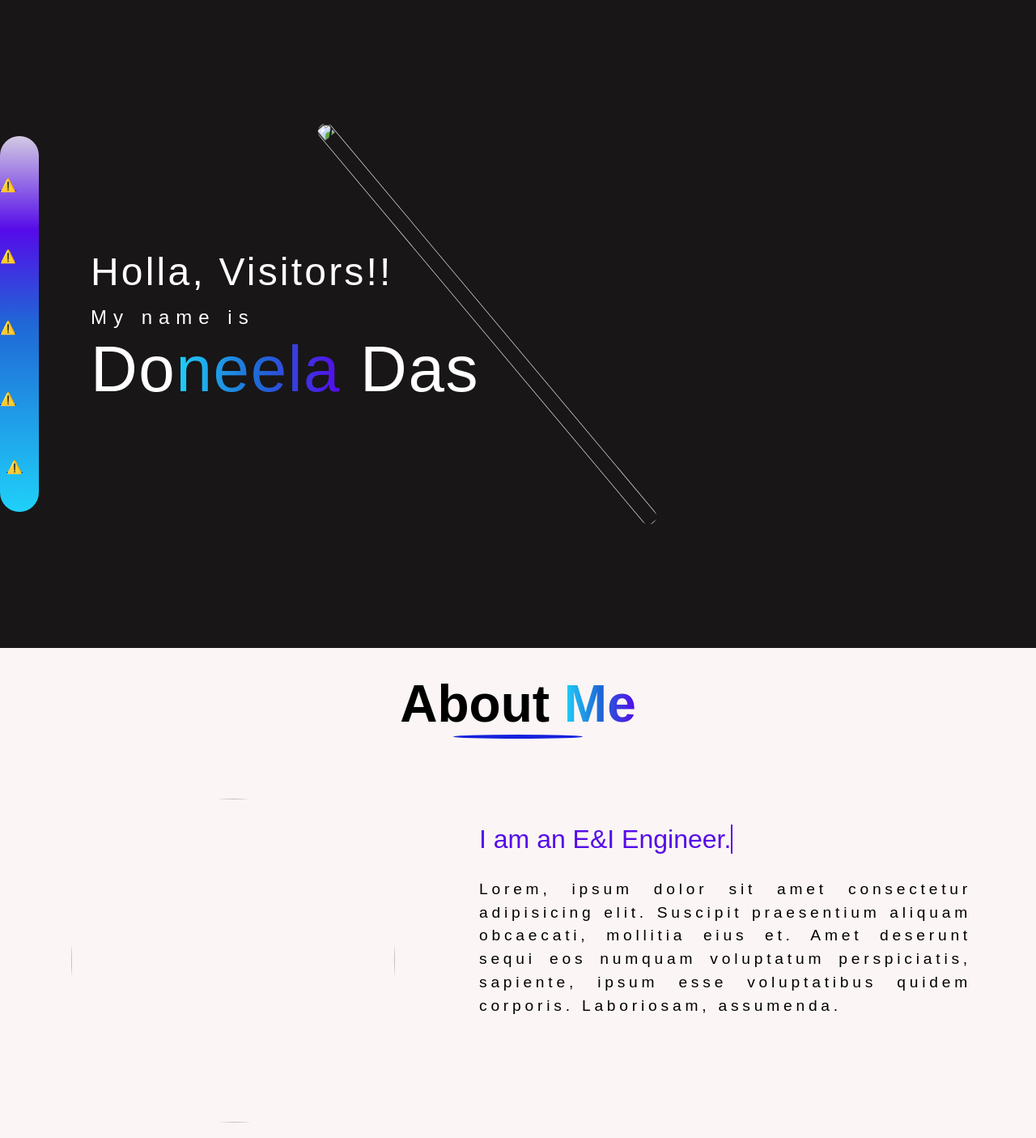
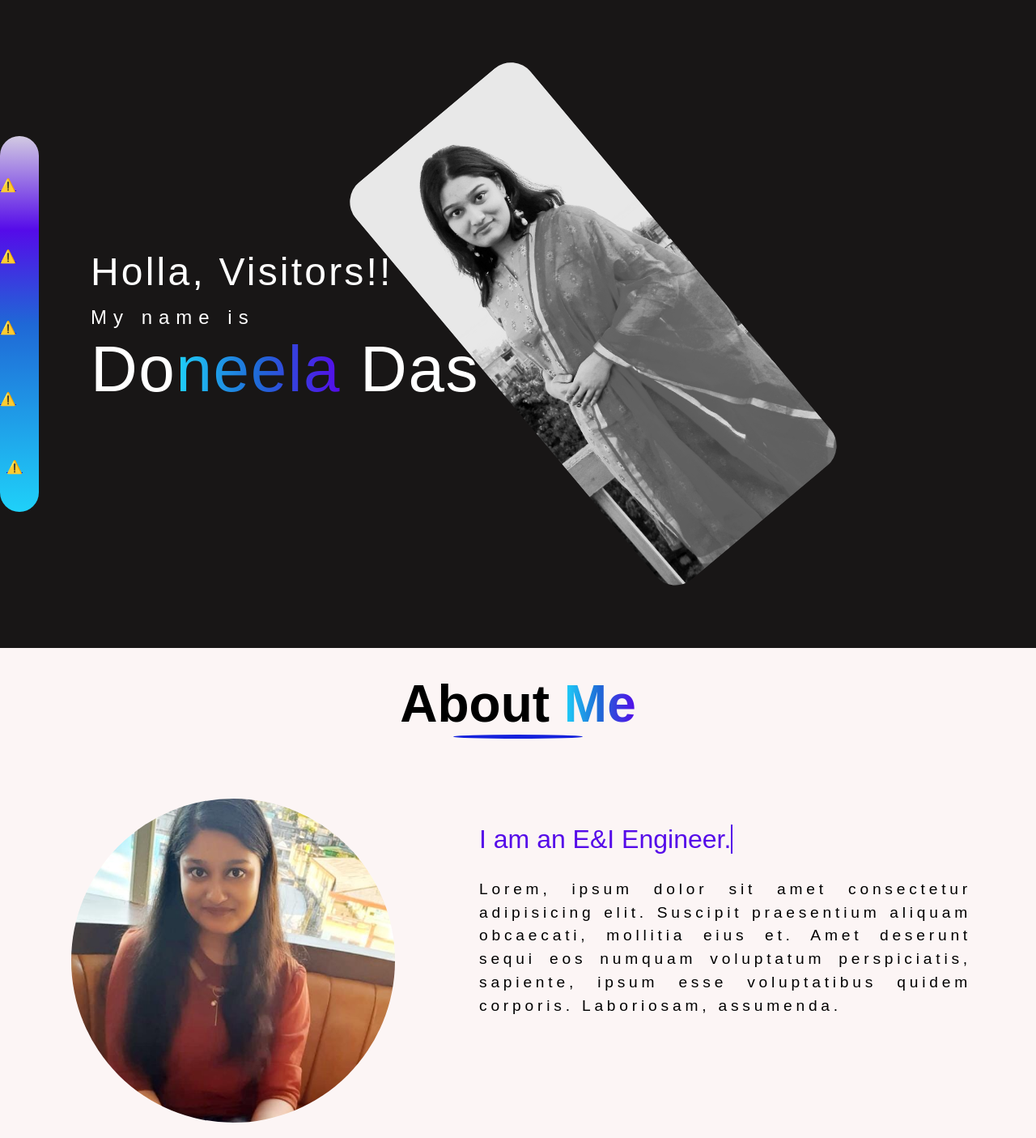
Before and after one commit to doneela/Porfolio_doneela, a plain HTML site: page index.html in a window 1280 px wide. Shown: the top 1405 px of the page at 81% size. Drawn offline with nearby package versions, Linux system fonts and the light colour scheme; no server answers.

Commit message:
Update and rename myport.html to index.html

```diff
--- a/myport.html
+++ b/index.html
@@ -17,7 +17,7 @@
             <span2>My name is<br> </span2>Do<span>neela</span> Das
         </div>
         <div class="homepic">
-            <img src="pictures/doneela2.jpg" alt="">
+            <img src="./doneela2.jpg" alt="">
         </div>
         <div class="navbar">
             <a href="#home">
@@ -46,7 +46,7 @@
         </div>
         <div class="mypic ">
             <div class="details ">
-                <figure><img src="pictures/Doneela.jpeg " alt=" ">
+                <figure><img src="./Doneela.jpeg " alt=" ">
                     <div class="social-icons ">
                         <a href="https://www.linkedin.com/in/doneela-das-651236204/ " target="blank ">
                             <svg class="icon linkdin " viewBox="0 0 32 32 " fill="none " xmlns="http://www.w3.org/2000/svg ">
```
